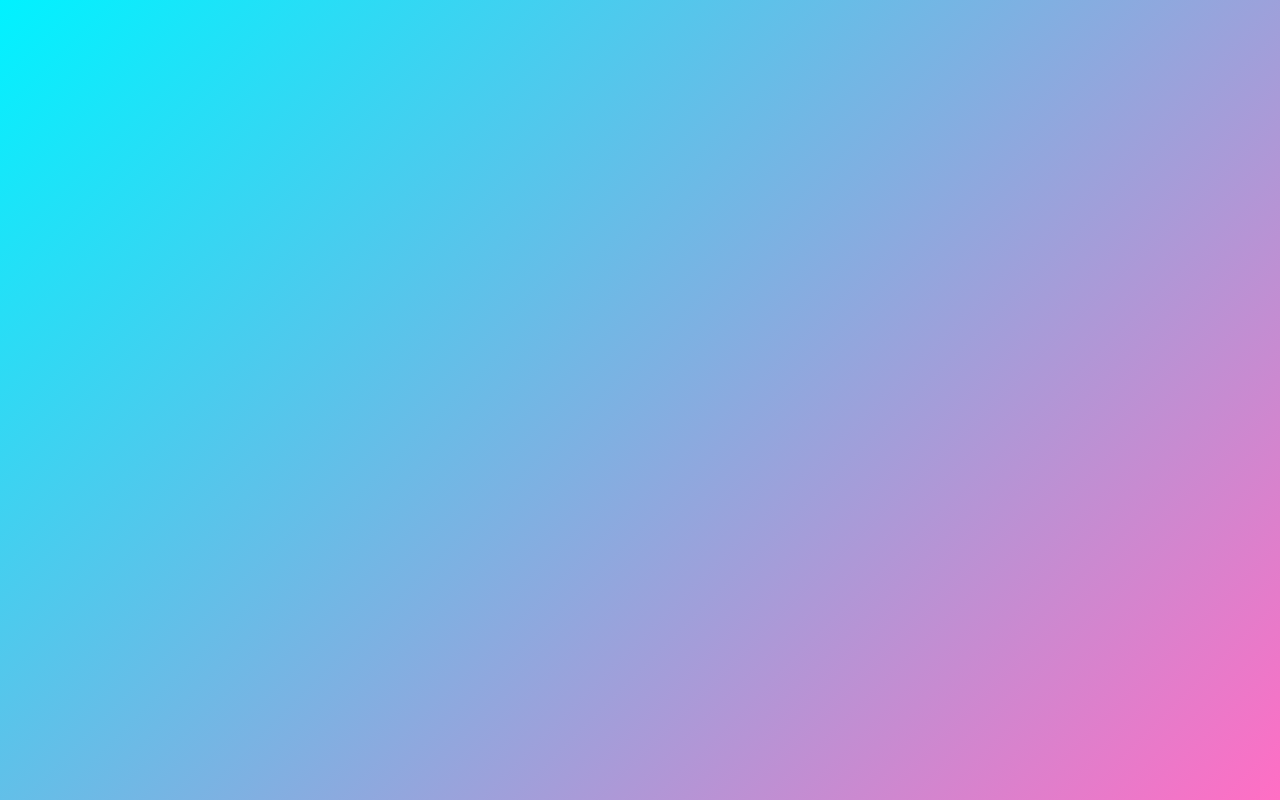
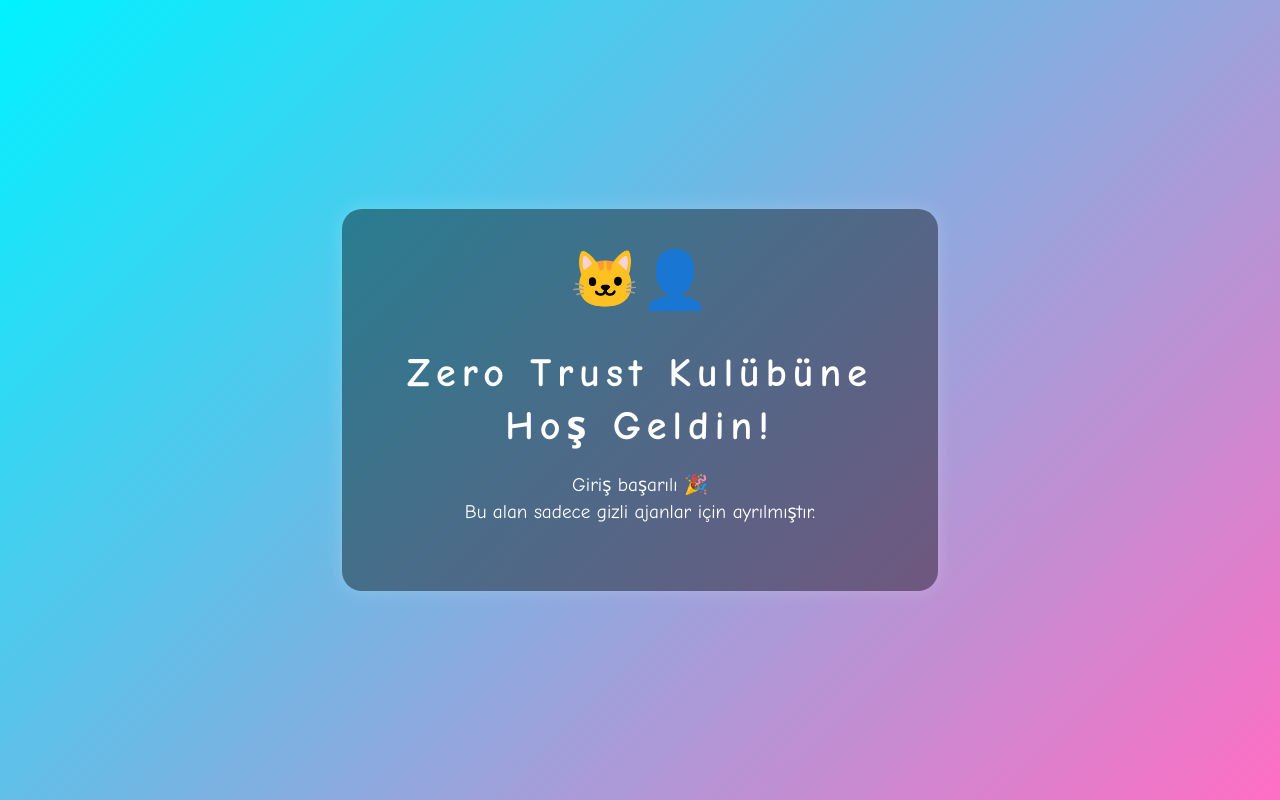
Before and after one commit to hinula/zerotrust-site, a plain HTML site: page index.html in a window 1280 px wide. Drawn offline with Linux system fonts and the light colour scheme.

Commit message:
index.html

```diff
--- a/index.html
+++ b/index.html
@@ -56,3 +56,10 @@
   </style>
 </head>
 <body>
+  <div class="card">
+    <div class="emoji">🐱‍👤</div>
+    <h1>Zero Trust Kulübüne Hoş Geldin!</h1>
+    <p>Giriş başarılı 🎉 <br> Bu alan sadece gizli ajanlar için ayrılmıştır.</p>
+  </div>
+</body>
+</html>
```
